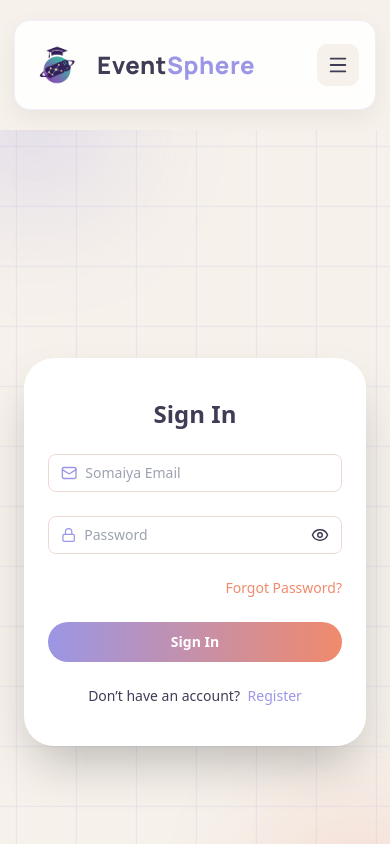
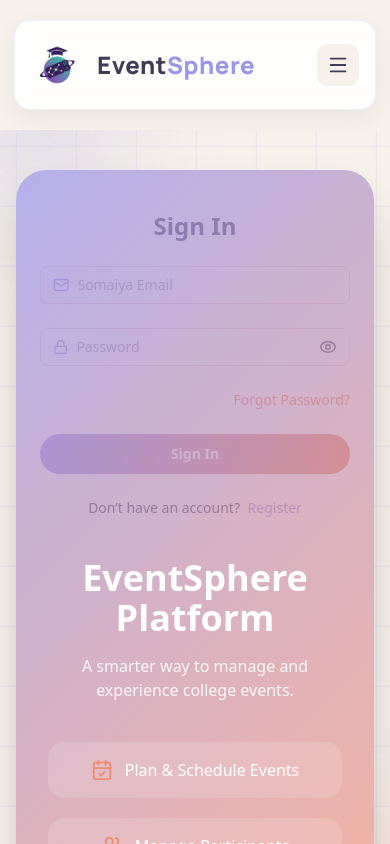
Before and after one commit to JanhaviShigwan/FinalYearProject, a React (Create React App) app in the folder Frontend/eventsphere/: page /login in a window 390 px wide. Shown: the top 844 px of the page. Built offline with nearby package versions, Linux system fonts and the light colour scheme.

Commit message:
Made auth MR

```diff
--- a/Frontend/eventsphere/src/styles/auth.css
+++ b/Frontend/eventsphere/src/styles/auth.css
@@ -5,13 +5,8 @@
   /* ================= PAGE BACKGROUND ================= */
 
   .auth-wrapper {
-    @apply relative min-h-screen flex items-center justify-center px-6 py-12
-           overflow-hidden;
+    @apply relative min-h-screen flex items-center justify-center px-4 sm:px-6 py-10 sm:py-12 overflow-hidden;
     background-color: #F6F1EB; /* Warm Cream */
-  }
-
-  .dark .auth-wrapper {
-    background-color: #3F3D56; /* Deep Slate */
   }
 
   /* ================= MAIN CARD ================= */
@@ -19,9 +14,9 @@
   .auth-main-card {
     @apply relative w-full max-w-6xl
            rounded-[40px] shadow-2xl
-           overflow-hidden
-           flex z-10;
+           overflow-hidden flex z-10;
     min-height: 720px;
+    background: #FFFFFF;
   }
 
   /* ================= LEFT PANEL (IMAGE) ================= */
@@ -38,18 +33,15 @@
     border-bottom-left-radius: 40px;
   }
 
-  /* ================= LOGIN LEFT PANEL ================= */
+  /* ================= FORM PANEL ================= */
 
-  .auth-left {
+  .auth-left,
+  .auth-form-right {
     @apply w-1/2 px-16 py-16 flex items-center;
     background-color: #FFFFFF;
 
-    border-top-left-radius: 40px;
-    border-bottom-left-radius: 40px;
-  }
-
-  .dark .auth-left {
-    background-color: #3F3D56;
+    border-top-right-radius: 40px;
+    border-bottom-right-radius: 40px;
   }
 
   /* ================= OVERLAY ================= */
@@ -58,8 +50,8 @@
     @apply absolute inset-0;
     background: linear-gradient(
       135deg,
-      rgba(155,150,229,0.75),  /* Lavender */
-      rgba(240,138,108,0.65)   /* Coral */
+      rgba(155,150,229,0.75),
+      rgba(240,138,108,0.65)
     );
   }
 
@@ -90,7 +82,7 @@
   }
 
   .feature-item svg {
-    color: #F08A6C; /* Coral */
+    color: #F08A6C;
   }
 
   .feature-item:hover {
@@ -98,33 +90,7 @@
     transform: translateY(-4px);
   }
 
-  /* ================= RIGHT PANEL (FORM) ================= */
-
-  .auth-form-right {
-    @apply w-1/2 px-16 py-16 flex items-center;
-    background-color: #FFFFFF;
-
-    border-top-right-radius: 40px;
-    border-bottom-right-radius: 40px;
-  }
-
-  .dark .auth-form-right {
-    background-color: #3F3D56;
-  }
-
-  /* ================= LOGIN RIGHT PANEL ================= */
-
-  .auth-right {
-    @apply w-1/2 relative flex items-center justify-center overflow-hidden;
-
-    background-image: url("https://images.unsplash.com/photo-1504384308090-c894fdcc538d?q=80&w=2000&auto=format&fit=crop");
-    background-size: cover;
-    background-position: center;
-    background-repeat: no-repeat;
-
-    border-top-right-radius: 40px;
-    border-bottom-right-radius: 40px;
-  }
+  /* ================= FORM CARD ================= */
 
   .auth-form-card {
     @apply w-full max-w-md mx-auto;
@@ -132,36 +98,25 @@
 
   .auth-title {
     @apply text-3xl font-bold mb-8;
-    color: #3F3D56; /* Deep Slate */
-  }
-
-  .dark .auth-title {
-    color: #FFFFFF;
+    color: #3F3D56;
   }
 
   .auth-error {
     @apply text-sm mb-4;
-    color: #F08A6C; /* Coral */
+    color: #F08A6C;
   }
 
   /* ================= INPUT ================= */
 
   .input-box {
-    @apply flex items-center
-           rounded-full px-5 py-3
-           transition-all duration-200;
-    border: 1px solid #EED8D6; /* Soft Blush */
+    @apply flex items-center rounded-full px-5 py-3 transition-all duration-200;
+    border: 1px solid #EED8D6;
     background-color: #FFFFFF;
-  }
-
-  .dark .input-box {
-    background-color: #3F3D56;
-    border: 1px solid #9B96E5;
   }
 
   .input-box:focus-within {
     @apply ring-2 border-transparent;
-    ring-color: #9B96E5; /* Lavender */
+    --tw-ring-color: #9B96E5;
   }
 
   .input-box input {
@@ -169,13 +124,9 @@
     color: #3F3D56;
   }
 
-  .dark .input-box input {
-    color: #FFFFFF;
-  }
-
   .input-icon {
     @apply mr-3;
-    color: #9B96E5; /* Lavender */
+    color: #9B96E5;
   }
 
   /* ================= LINKS ================= */
@@ -185,7 +136,7 @@
   }
 
   .forgot-link {
-    color: #F08A6C; /* Coral */
+    color: #F08A6C;
   }
 
   .forgot-link:hover {
@@ -197,12 +148,8 @@
     color: #3F3D56;
   }
 
-  .dark .register-text {
-    color: #EED8D6;
-  }
-
   .register-text a {
-    color: #9B96E5; /* Lavender */
+    color: #9B96E5;
     margin-left: 4px;
   }
 
@@ -231,29 +178,19 @@
   }
 
   .blob-1 {
-    width: 400px;
-    height: 400px;
+    width: 350px;
+    height: 350px;
     top: 10%;
     left: 5%;
     background: radial-gradient(circle, #9B96E5, transparent 70%);
   }
 
   .blob-2 {
-    width: 350px;
-    height: 350px;
+    width: 300px;
+    height: 300px;
     bottom: 10%;
     right: 8%;
     background: radial-gradient(circle, #F08A6C, transparent 70%);
-  }
-
-  .dark .blob-1 {
-    background: radial-gradient(circle, #9B96E5, transparent 70%);
-    opacity: 0.5;
-  }
-
-  .dark .blob-2 {
-    background: radial-gradient(circle, #F08A6C, transparent 70%);
-    opacity: 0.5;
   }
 
   @keyframes floatBlob {
@@ -262,18 +199,45 @@
     100% { transform: translateY(0px) scale(1); }
   }
 
-  /* ================= MOBILE ================= */
+  /* ================= ANIMATED GRID ================= */
+
+  .animated-grid {
+    position: absolute;
+    inset: 0;
+    z-index: 0;
+    pointer-events: none;
+
+    background-image:
+      linear-gradient(rgba(155,150,229,0.12) 1px, transparent 1px),
+      linear-gradient(90deg, rgba(155,150,229,0.12) 1px, transparent 1px);
+
+    background-size: 60px 60px;
+    animation: gridMove 18s linear infinite;
+  }
+
+  @keyframes gridMove {
+    0% { background-position: 0 0; }
+    100% { background-position: 60px 60px; }
+  }
+
+  /* ================= SUCCESS MESSAGE ================= */
+
+  .auth-success {
+    color: #16a34a;
+    margin-bottom: 10px;
+    font-weight: 500;
+  }
+
+  /* ================= MOBILE RESPONSIVE ================= */
 
   @media (max-width: 1024px) {
 
     .auth-main-card {
-      @apply flex-col;
+      @apply flex-col rounded-[30px];
       min-height: auto;
-      border-radius: 30px;
     }
 
-    .auth-image-left,
-    .auth-right {
+    .auth-image-left {
       display: none !important;
     }
 
@@ -304,52 +268,14 @@
     }
 
     .blob-1 {
-      width: 220px;
-      height: 220px;
-    }
-
-    .blob-2 {
       width: 200px;
       height: 200px;
     }
 
+    .blob-2 {
+      width: 180px;
+      height: 180px;
+    }
   }
 
-/* ================= ANIMATED GRID BACKGROUND ================= */
-
-.animated-grid {
-  position: absolute;
-  inset: 0;
-  z-index: 0;
-  pointer-events: none;
-
-  background-image:
-    linear-gradient(rgba(155,150,229,0.15) 1px, transparent 1px),
-    linear-gradient(90deg, rgba(155,150,229,0.15) 1px, transparent 1px);
-
-  background-size: 60px 60px;
-
-  animation: gridMove 18s linear infinite;
 }
-
-.dark .animated-grid {
-  background-image:
-    linear-gradient(rgba(255,255,255,0.06) 1px, transparent 1px),
-    linear-gradient(90deg, rgba(255,255,255,0.06) 1px, transparent 1px);
-}
-
-@keyframes gridMove {
-  0% {
-    background-position: 0 0;
-  }
-  100% {
-    background-position: 60px 60px;
-  }
-}
-
-.auth-success {
-  color: #16a34a;
-  margin-bottom: 10px;
-  font-weight: 500;
-}
-}
```
